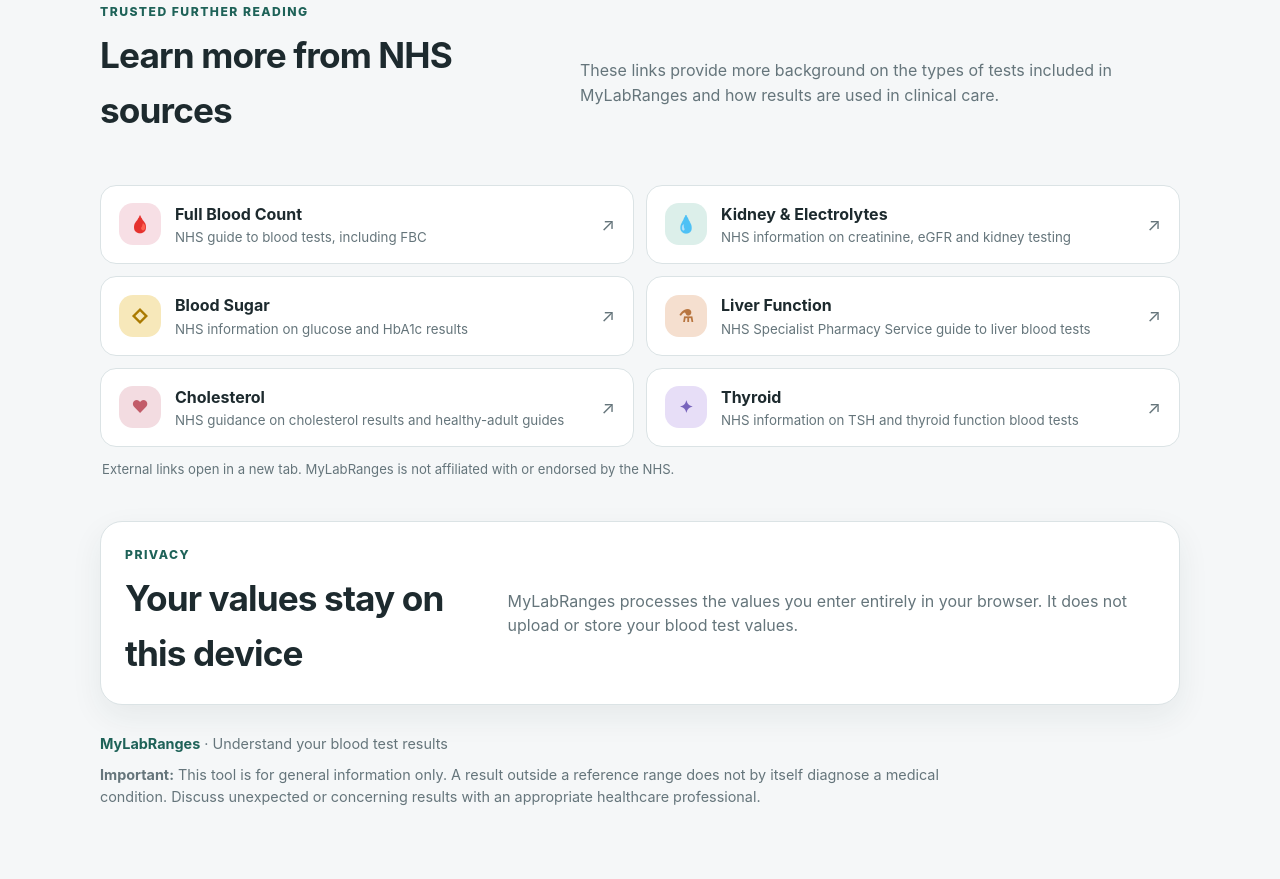
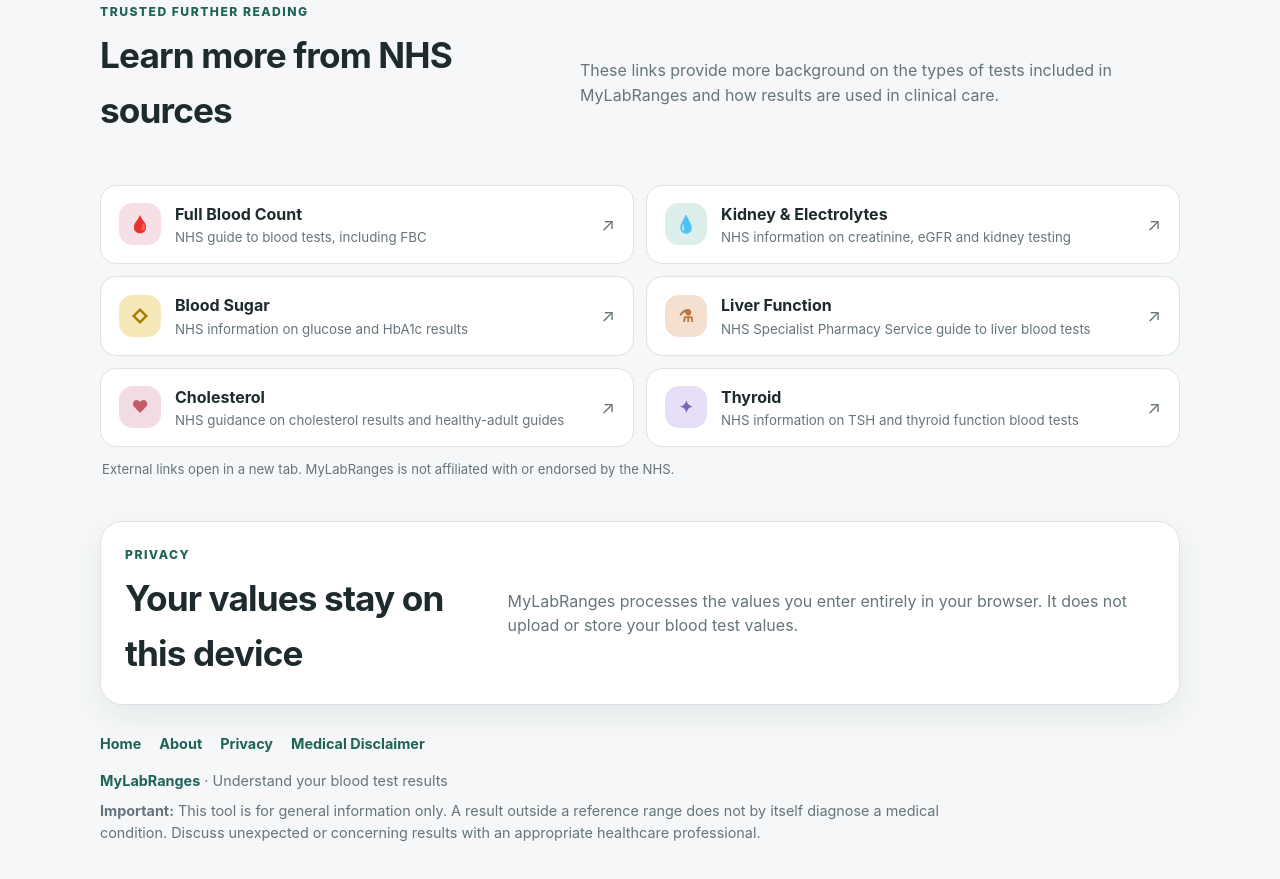
Before and after one commit to jamierafferty15/mylabranges, a plain HTML site: page index.html in a window 1280 px wide. Shown: the part 2142-3021 px from the top of the page. Drawn offline with Linux system fonts and the light colour scheme.

Commit message:
Add footer nvaigation links

```diff
--- a/index.html
+++ b/index.html
@@ -195,6 +195,12 @@
     </section>
 
     <footer>
+      <nav class="footer-links" aria-label="Site information">
+        <a href="/">Home</a>
+        <a href="about.html">About</a>
+        <a href="privacy.html">Privacy</a>
+        <a href="medical-disclaimer.html">Medical Disclaimer</a>
+      </nav>
       <p class="footer-brand"><strong>MyLabRanges</strong> · Understand your blood test results</p>
       <p><strong>Important:</strong> This tool is for general information only. A result outside a reference range does not by itself diagnose a medical condition. Discuss unexpected or concerning results with an appropriate healthcare professional.</p>
     </footer>
--- a/style.css
+++ b/style.css
@@ -293,3 +293,21 @@
   .how-grid,
   .reading-grid { grid-template-columns: 1fr; }
 }
+
+
+/* Footer navigation */
+.footer-links {
+  display: flex;
+  flex-wrap: wrap;
+  gap: 10px 18px;
+  margin: 0 0 14px;
+}
+.footer-links a {
+  color: var(--accent);
+  font-weight: 700;
+  text-decoration: none;
+}
+.footer-links a:hover,
+.footer-links a:focus-visible {
+  text-decoration: underline;
+}
```
